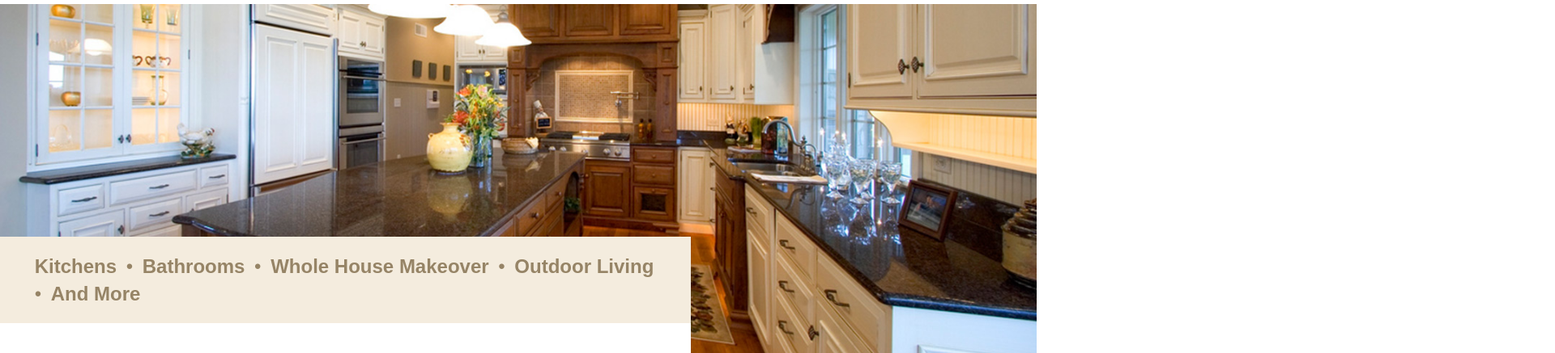
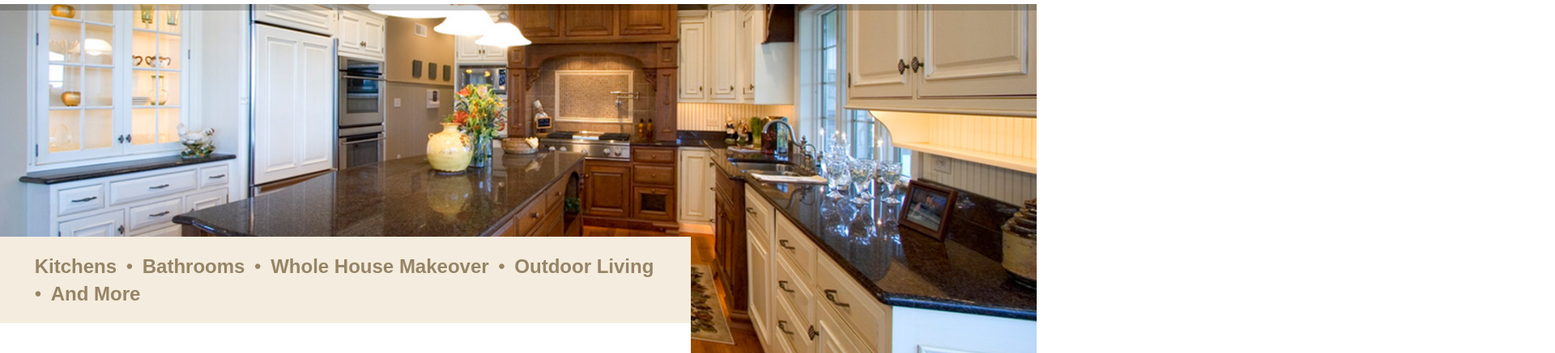
Before and after one commit to danklingjr/renovations, a plain HTML site: page index.html in a window 1280 px wide. Shown: the part 153-590 px from the top of the page at 81% size, 1920 px wide, since content can reach past the window. Drawn offline with nearby package versions, Linux system fonts and the light colour scheme; a web font is replaced by a local one.

Commit message:
Hero unit borders

```diff
--- a/sass/main.scss
+++ b/sass/main.scss
@@ -27,7 +27,17 @@
 	margin-bottom: 5px
 }
 header[role=banner]{
+	position: relative;
 	padding: 20px 0 10px;
+	z-index: 2;
+}
+header[role=banner]:after{
+	content: "";
+	position: absolute;
+	bottom: -8px;
+	width: 100%;
+	height: 8px;
+	background-color: transparentize(#000, 0.8);
 }
 nav[role=navigation]{
 	a{
@@ -45,9 +55,19 @@ nav[role=navigation]{
 //////////////////////////////////////*/
 .hero,
 .image-break{
+	position: relative;
 	img{
 		width: 100%;
 	}
+}
+.hero:after,
+.image-break:after{
+	content: "";
+	position: absolute;
+	bottom: 0;
+	width: 100%;
+	height: 8px;
+	background-color: transparentize(#000, 0.8);
 }
 
 /*! Main content
@@ -113,6 +133,11 @@ nav[role=navigation]{
 	}
 }
 
+/*! Services
+//////////////////////////////////////*/
+
+
+
 /*!////////////////////////////////////////////////
 // STATES
 /////////////////////////////////////////////////*/
```
Also changed, not shown: css/main.css.
